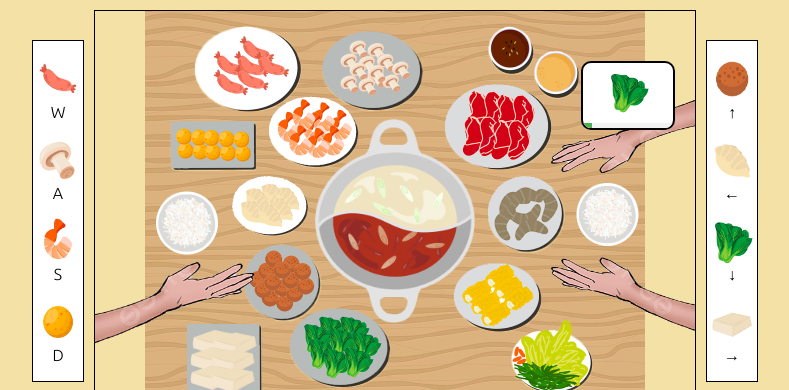
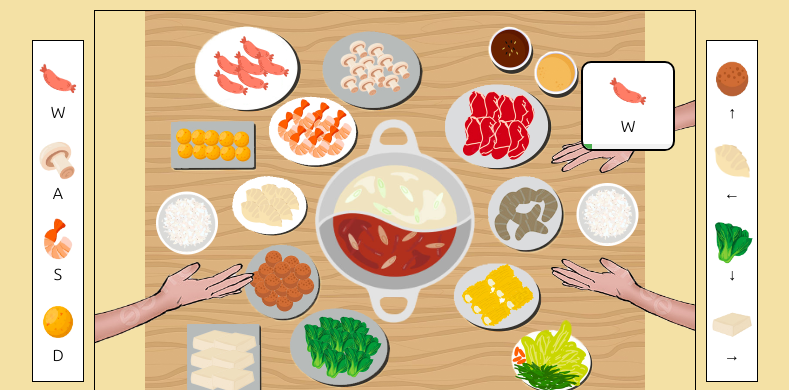
Before and after one commit to elliotkuok/hot-pot-hottie, a website built with webpack: page index.html in a window 1280 px wide. Both pictures are taken after a click on the button "START THE DATE!". Shown: the part 125-515 px from the top of the page, without its empty margins (245-1034 px from the left). Built offline with nearby package versions, Linux system fonts and the light colour scheme; a web font is replaced by a local one.

Commit message:
Added key value next to food image in speech bubble

```diff
--- a/src/scripts/order.js
+++ b/src/scripts/order.js
@@ -12,7 +12,7 @@ const foodItems = {
 };
 
 // Function to randomly select an image key from the foodItems object
-function getRandomImageKey() {
+function getRandomFood() {
     const keys = Object.keys(foodItems);
     const randomIndex = Math.floor(Math.random() * keys.length);
     return keys[randomIndex];
@@ -97,17 +97,32 @@ function hideTimerBar() {
 // Function to display the selected image in the speech-bubble div
 function displayRandomImage() {
   const speechBubble = document.getElementById('speech-bubble');
-  const imageKey = getRandomImageKey();
-  const imageName = foodItems[imageKey].image;
+  const imageKeys = getRandomFood();
+  const imageName = foodItems[imageKeys].image;
   const imageSrc = `assets/food-icons/${imageName}`;
+  const imageKey = foodItems[imageKeys].key;
 
   const imageElement = document.createElement('img');
   imageElement.src = imageSrc;
-  imageElement.alt = imageKey;
-  imageElement.dataset.key = foodItems[imageKey].key; // Save the assigned key as a data attribute
+  imageElement.alt = imageKeys;
+  imageElement.dataset.key = foodItems[imageKeys].key; // Save the assigned key as a data attribute
+
+  const foodKey = document.createElement('p');
+  if (imageKey === 'ArrowRight') {
+    foodKey.innerHTML =  "&#8594;"
+  } else if (imageKey === 'ArrowLeft') {
+    foodKey.innerHTML =  "&#8592;"
+  } else if (imageKey === 'ArrowUp') {
+    foodKey.innerHTML =  "&#8593;"
+  } else if (imageKey === 'ArrowDown') {
+    foodKey.innerHTML =  "&#8595;"
+  } else {
+    foodKey.innerHTML = imageKey.toUpperCase();
+  }
 
   speechBubble.innerHTML = '';
   speechBubble.appendChild(imageElement);
+  speechBubble.appendChild(foodKey);
   startTimer(3);
 
   resetKeyPressedFlag();
--- a/src/styles/game.css
+++ b/src/styles/game.css
@@ -88,7 +88,11 @@ img#table {
 
 #speech-bubble > img {
     width: 50px;
-    padding: 5px 20px ;
+    padding: 5px 20px 0px;
+}
+
+#speech-bubble p {
+  padding-bottom: 10px;
 }
 
 #introduction {
```
Also changed, not shown: dist/main.css, dist/main.js.
